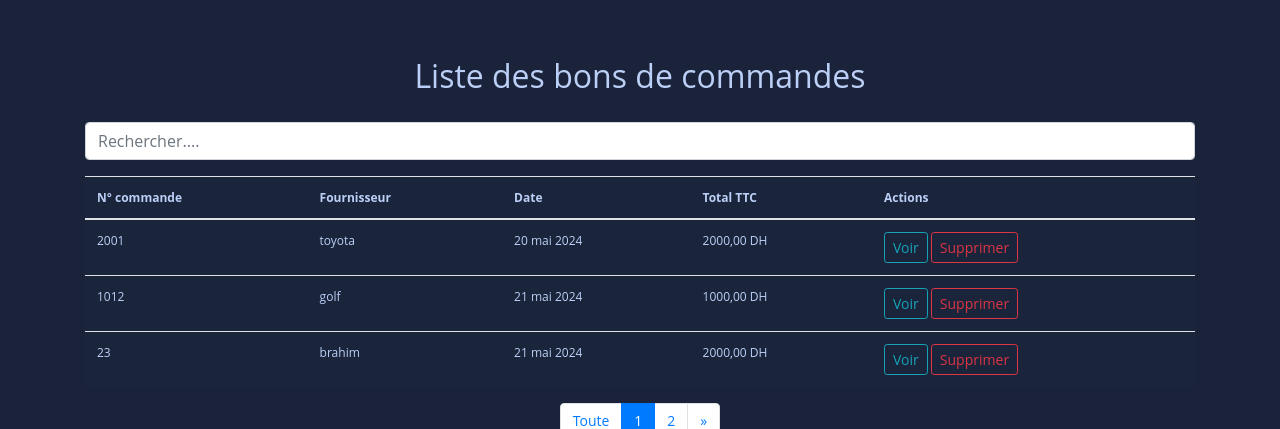
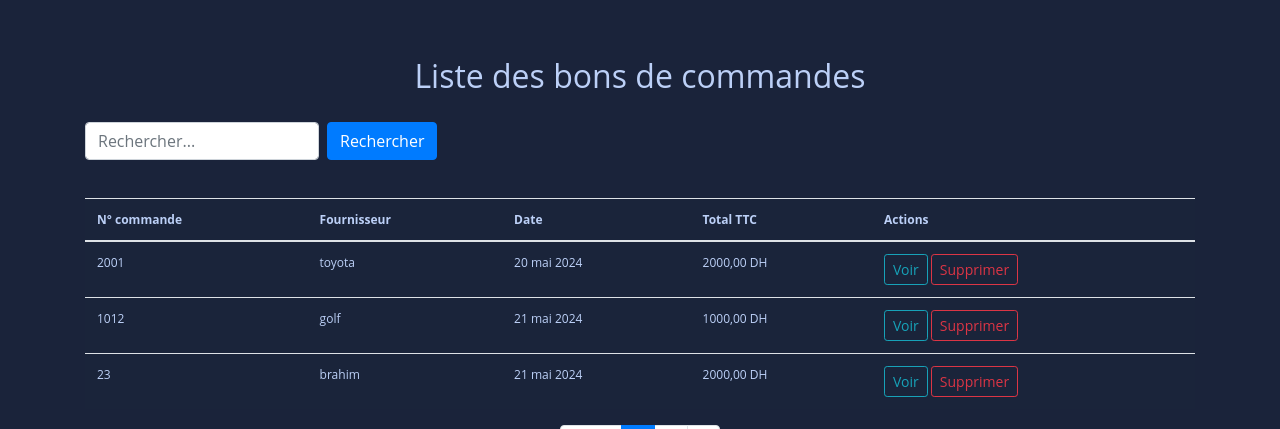
Before and after one commit to sihamidrissi/fact_app, a Django app: page /commande_list/ in a window 1280 px wide. Shown: the part 66-495 px from the top of the page. Run offline with Django 5.2, Linux system fonts and the light colour scheme; data comes from the database, SQL or seed files in the repository; both versions use the stored data as it was after the commit; some libraries are stand-ins or nearby versions.

Commit message:
rechercher bon de commande

```diff
--- a/fact_app/views.py
+++ b/fact_app/views.py
@@ -184,6 +184,8 @@ class AddCommandeView(TemplateView):
 
         return redirect('commande')
 
+from django.http import JsonResponse
+from django.template.loader import render_to_string
 
 class CommandeListView(TemplateView):
     """View to display list of submitted commandes."""
@@ -192,6 +194,14 @@ class CommandeListView(TemplateView):
     def get_context_data(self, **kwargs):
         context = super().get_context_data(**kwargs)
         commandes_list = Commande.objects.all()
+
+        # Search functionality
+        search_query = self.request.GET.get('search')
+        if search_query:
+            commandes_list = commandes_list.filter(
+                Q(commande_number__icontains=search_query) |
+                Q(customer__name__icontains=search_query)
+            )
 
         page = self.request.GET.get('page')
 
@@ -213,6 +223,7 @@ class CommandeListView(TemplateView):
 
             context['commandes'] = commandes
         return context
+
 from django.shortcuts import get_object_or_404
 
 def delete_commande(request, id):
--- a/templates/commande_list.html
+++ b/templates/commande_list.html
@@ -3,9 +3,8 @@
 {% load l10n %} <!-- Load l10n tag to enable date localization -->
 <html lang="fr">
 <head>
-        <!-- Other head elements -->
-        <link rel="stylesheet" href="https://maxcdn.bootstrapcdn.com/bootstrap/4.5.2/css/bootstrap.min.css">
-
+    <!-- Other head elements -->
+    <link rel="stylesheet" href="https://maxcdn.bootstrapcdn.com/bootstrap/4.5.2/css/bootstrap.min.css">
 
     <meta charset="UTF-8">
     <meta name="viewport" content="width=device-width, initial-scale=1.0">
@@ -81,10 +80,14 @@
 <h2 class="text-center">Liste des bons de commandes</h2>
 <br>
 
-<div class="form-group">
-    <input id="search" class="form-control search-input" type="text" placeholder="Rechercher....">
-</div>
-
+<form method="get" class="form-inline">
+    <div class="form-group">
+        <input id="search" class="form-control search-input" type="text" name="search" placeholder="Rechercher...">
+    </div>
+    <button type="submit" class="btn btn-primary ml-2">Rechercher</button>
+</form>
+<br>
+<br>
 <table class="table table-striped-columns">
     <thead>
         <tr>
@@ -105,7 +108,7 @@
                 <td class="actions">
                     <!-- Bouton pour voir la commande -->
                     <a href="{% url 'view-commande' commande.pk %}" class="btn btn-outline-info btn-sm" title="Voir">Voir</a>
-                    <a href="{% url 'delete_commande' commande.id %}" class ="btn btn-outline-danger btn-sm" onclick="return confirmDelete();">Supprimer </a>
+                    <a href="{% url 'delete_commande' commande.id %}" class="btn btn-outline-danger btn-sm" onclick="return confirmDelete();">Supprimer</a>
                 </td>
             </tr>
         {% endfor %}
@@ -148,5 +151,5 @@
     function confirmDelete() {
         return confirm("Êtes-vous sûr de vouloir supprimer cette commande ?");
     }
-    </script>
+</script>
 {% endblock %}
```
Also changed, not shown: db.sqlite3.
